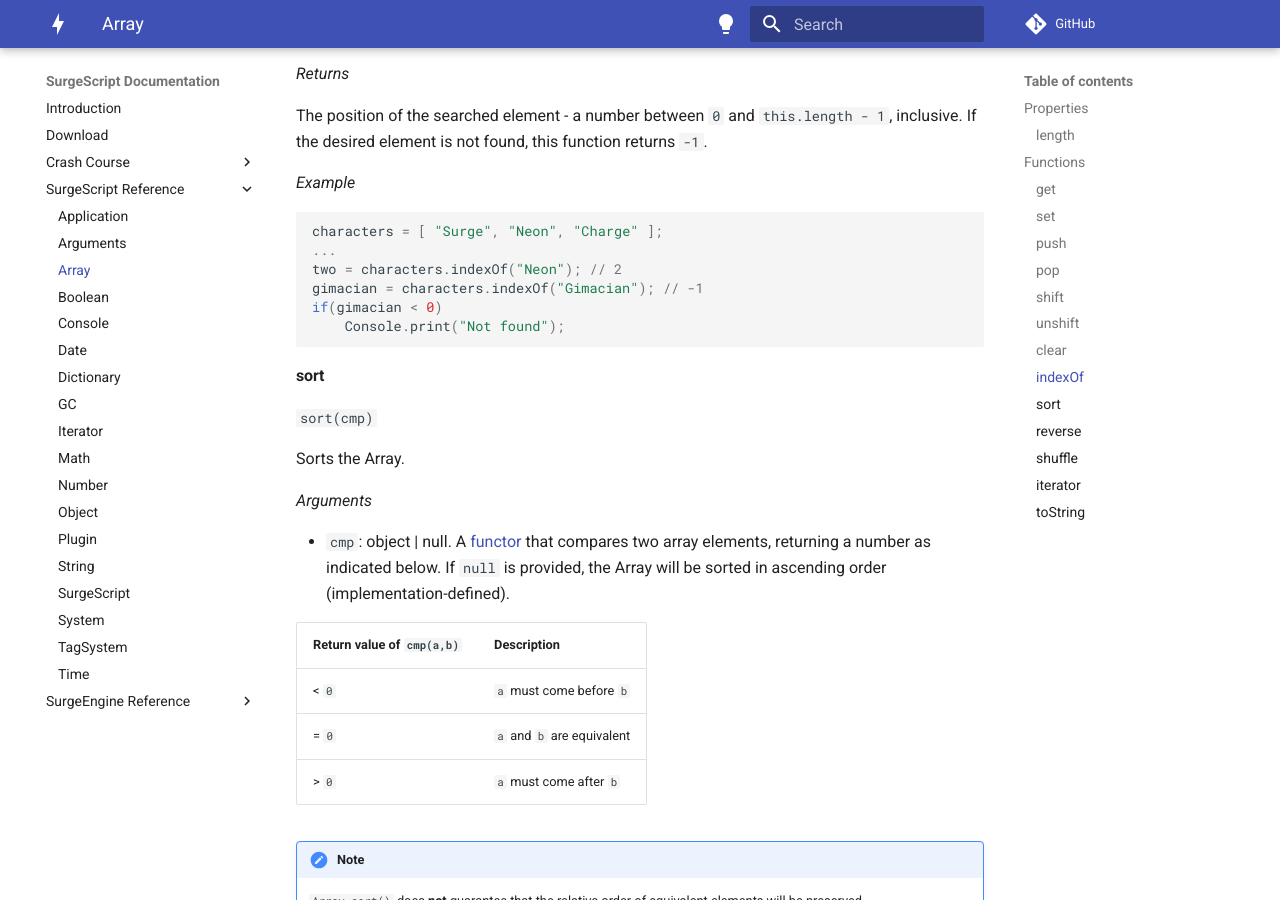
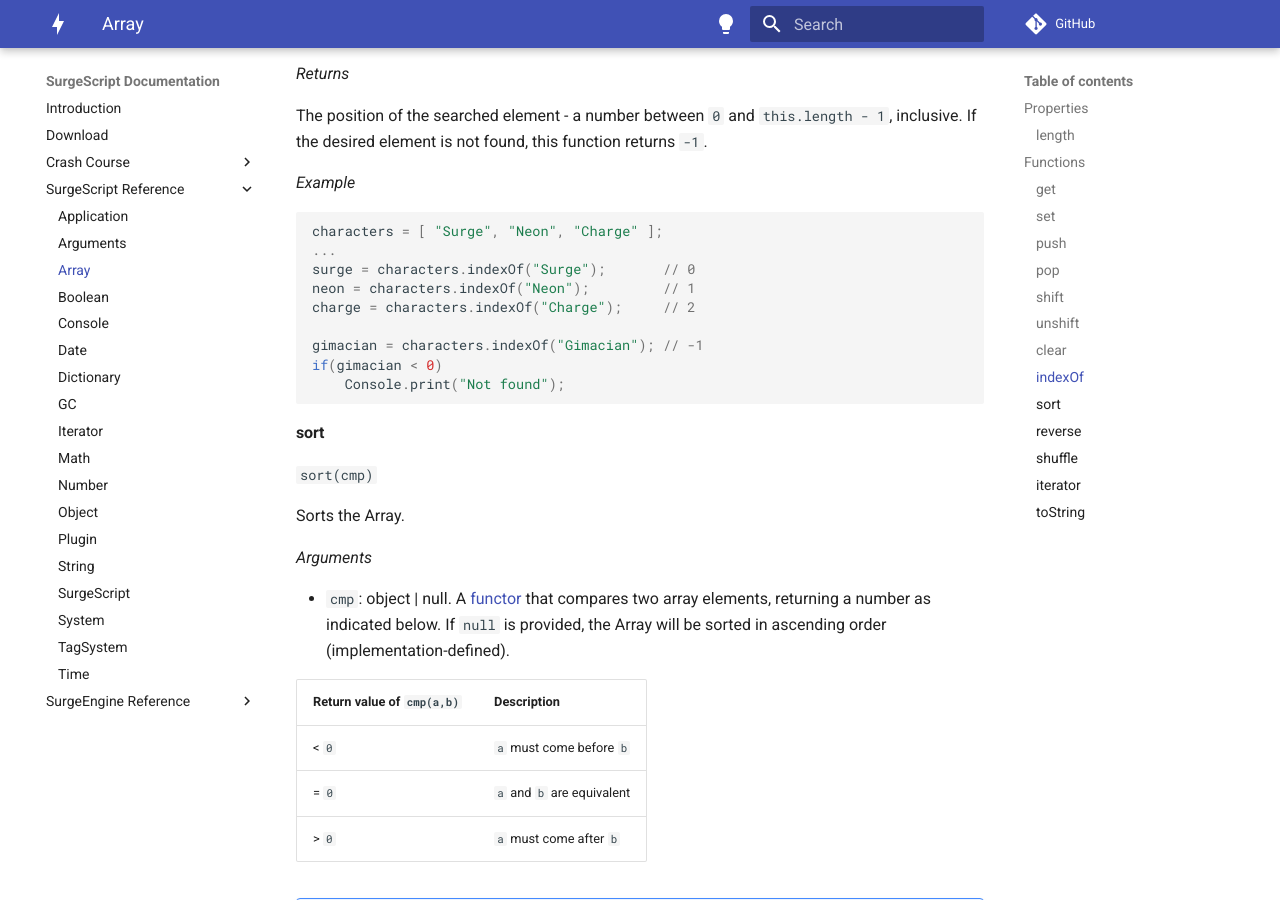
Before and after one commit to alemart/surgescript, an MkDocs documentation site: the page built from docs/reference/array.md, in a window 1280 px wide and 900 px high, scrolled down 3454 px. Built offline with MkDocs 1.6.1 and Material for MkDocs 9.7.7, drawn with Linux system fonts in a browser that asks for light colours; comment, search, counter and statistics services are not loaded.

Commit message:
Fix example

````diff
--- a/docs/reference/array.md
+++ b/docs/reference/array.md
@@ -172,7 +172,10 @@ The position of the searched element - a number between `0` and `this.length - 1
 ```cs
 characters = [ "Surge", "Neon", "Charge" ];
 ...
-two = characters.indexOf("Neon"); // 2
+surge = characters.indexOf("Surge");       // 0
+neon = characters.indexOf("Neon");         // 1
+charge = characters.indexOf("Charge");     // 2
+
 gimacian = characters.indexOf("Gimacian"); // -1
 if(gimacian < 0)
     Console.print("Not found");
````
